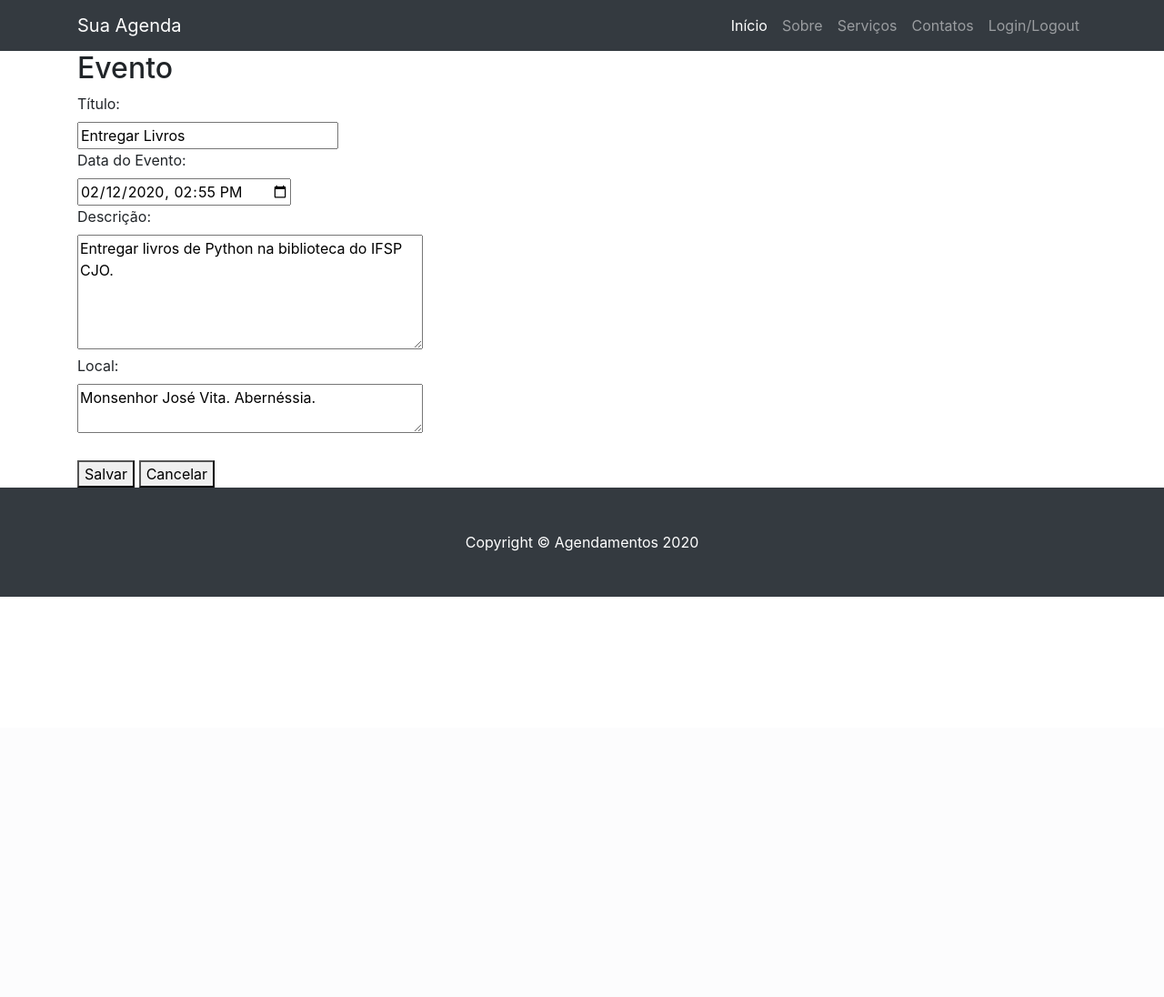
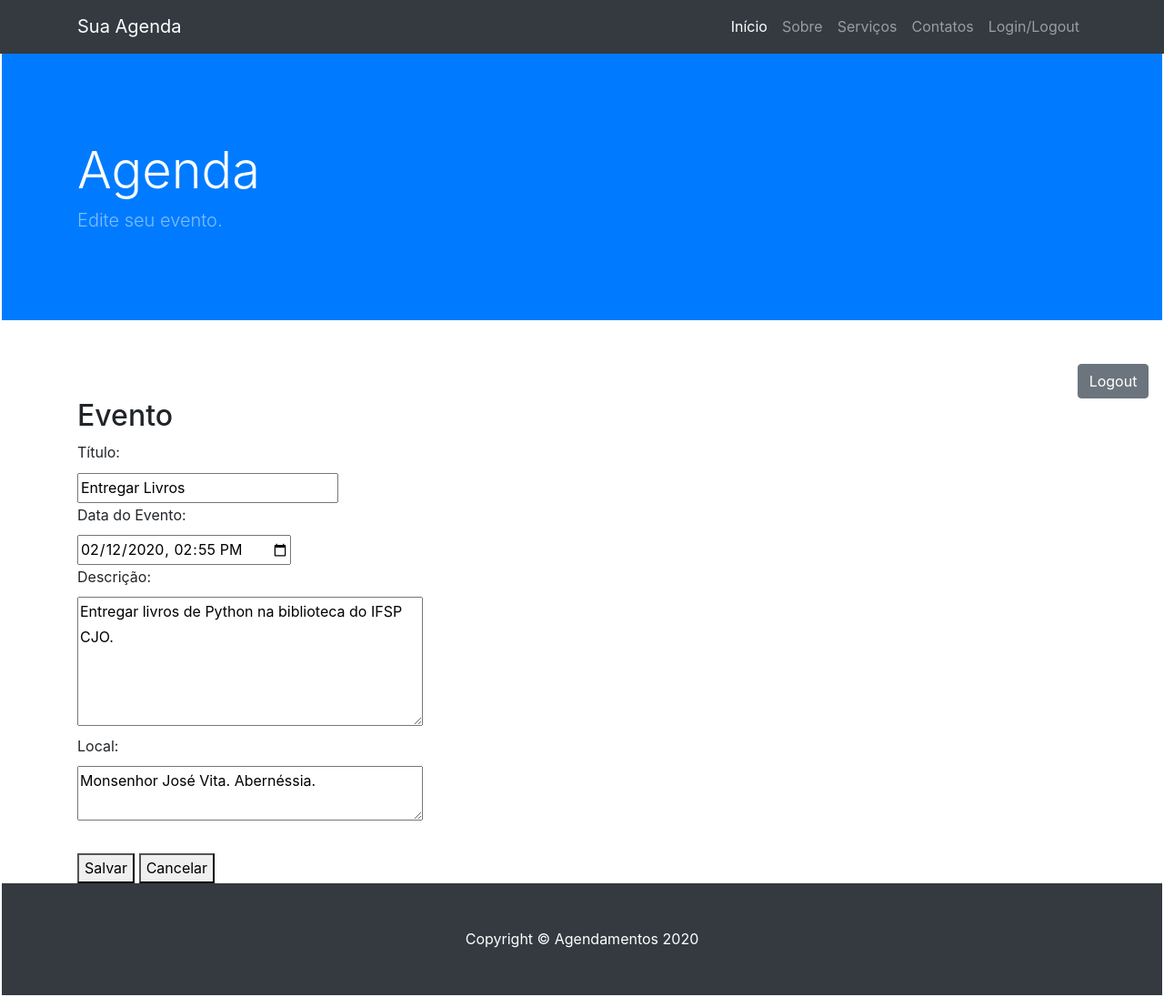
Before and after one commit to CesarAugusto88/agenda, a Django app: page /agenda/evento/?id=5 in a window 1280 px wide. Shown: the whole page at 91% size. Before the commit the page ends 656 px from the top, so only its background shows below. Run offline with Django 3.2, Linux system fonts and the light colour scheme; a user stored in the database is signed in; data comes from the database, SQL or seed files in the repository; some libraries are stand-ins or nearby versions.

Commit message:
Atualizado templates com logout utilizando class bootstrap

```diff
--- a/agenda/urls.py
+++ b/agenda/urls.py
@@ -32,7 +32,7 @@ urlpatterns = [
     path('', RedirectView.as_view(url='/agenda/')),
     path('login/', views.login_user, name='login'),
     path('login/submit', views.submit_login),
-    path('logout/', views.logout_user),
+    path('logout/', views.logout_user, name='logout_user'),
 
     # Novo template bootstrap
     path('home', views.index, name='home'),
--- a/core/templates/agenda.html
+++ b/core/templates/agenda.html
@@ -1,6 +1,6 @@
 {% extends "base.html" %}
 {% block header %}
-{% include 'includes/header.html' with titulo='Sua Agenda' descricao='Crie seus eventos com descrição, data e local.' %}
+{% include 'includes/header-logout.html' with titulo='Sua Agenda' descricao='Crie seus eventos com descrição, data e local.' %}
 {% endblock header %}
 
 {% block conteudo %}
--- a/core/templates/evento.html
+++ b/core/templates/evento.html
@@ -1,5 +1,7 @@
 {% extends "base.html" %}
-
+{% block header %}
+{% include 'includes/header-logout.html' with titulo='Agenda' descricao='Edite seu evento.' %}
+{% endblock header %}
 {% block conteudo %}
 
 <h2>Evento</h2>
--- /dev/null
+++ b/core/templates/includes/header-logout.html
@@ -0,0 +1,27 @@
+{% load static %}
+<link rel="stylesheet" href="{% static 'css/styles.css' %}" />
+
+
+  <header class="bg-primary py-5 mb-5">
+    <div class="container h-100">
+      <div class="row h-100 align-items-center">
+        <div class="col-lg-12">
+          <h1 class="display-4 text-white mt-5 mb-2">{{ titulo }}</h1>
+          <p class="lead mb-5 text-white-50">{{ descricao }}</p>
+          {% comment %}
+            Aqui vai ser um comentário que não será exibido na página
+          {% endcomment %}
+        </div>
+      </div>
+    </div>
+  </header>
+  {% comment %}
+  class bootstrap com botton logout à direita
+  {% endcomment %}
+  <div class="btn-group; position-static; col-lg-12" style="text-align: right;" role="group" >
+  <a href="{% url 'logout_user' %}">
+  <button type="button" class="btn btn-secondary">Logout</button>
+  <a>
+  </div>
+
+</div>
--- a/core/templates/index.html
+++ b/core/templates/index.html
@@ -9,9 +9,9 @@
 
     <div class="row">
       <div class="col-md-8 mb-5">
-        <h2>What We Do</h2>
+        <h2>Funcionamento</h2>
         <hr>
-        <p>Lorem ipsum dolor sit amet, consectetur adipisicing elit.</p>
+        <p>Para o melhor funcionamento do sistema é necessário utilizar browser (navegadores) atualizados, como: Google Chrome, Opera, Edge...</p>
         <a class="btn btn-primary btn-lg" href="#">Call to Action &raquo;</a>
       </div>
       <div class="col-md-4 mb-5">
```
Also changed, not shown: 1 other file.
